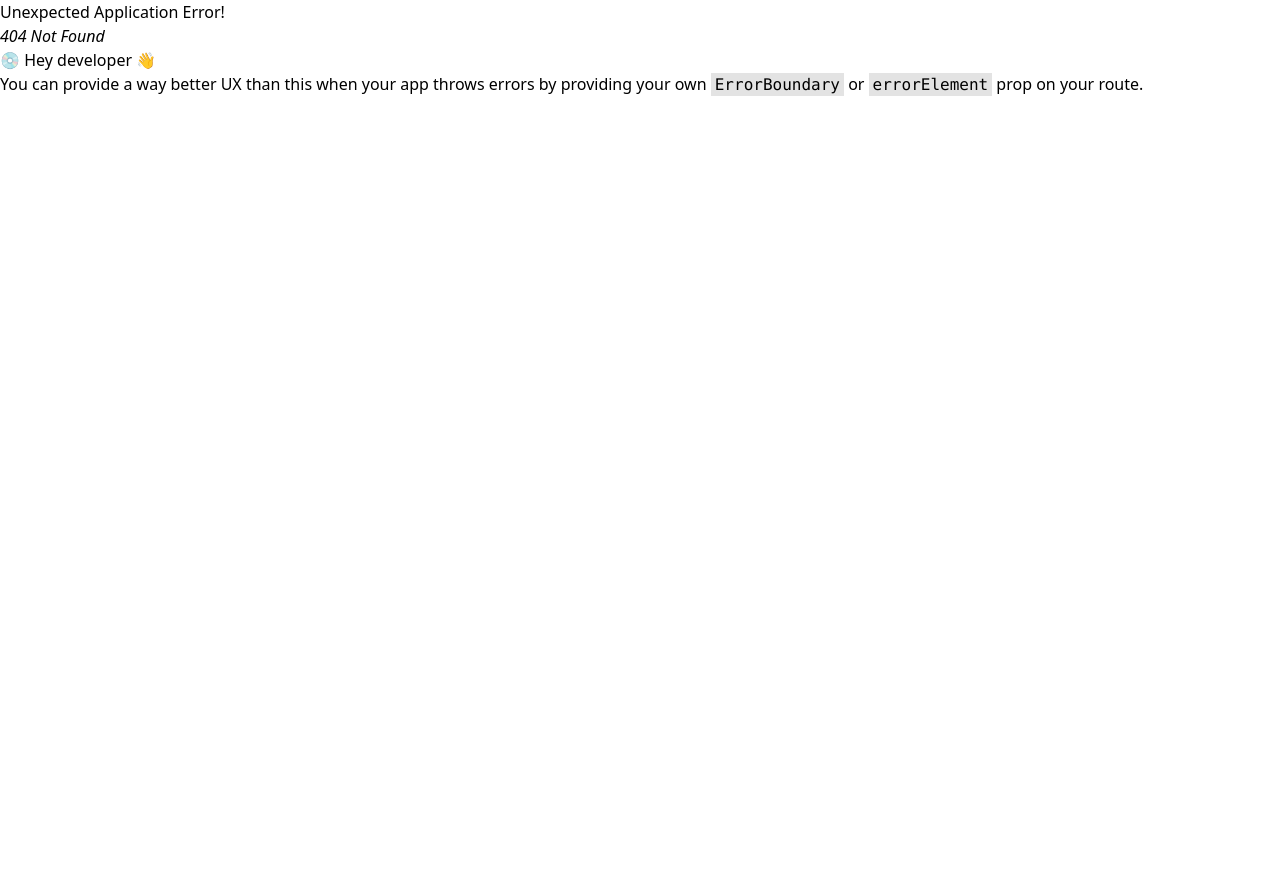
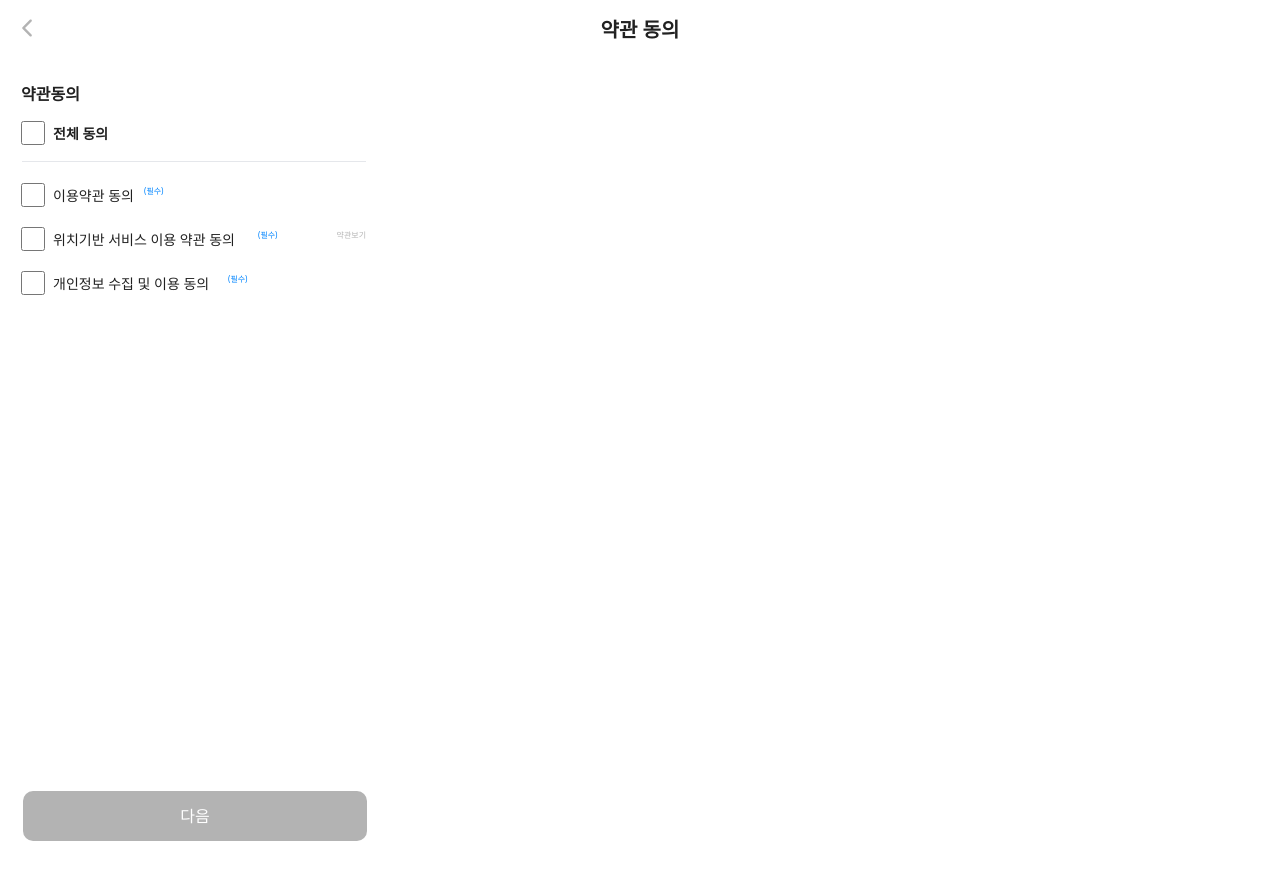
Before and after one commit to 9oormthon-univ/2024_DANPOONG_TEAM_14_FE, a React (Vite) app: page /accept in a window 1280 px wide. Before the commit this address had no page. Before the commit the page ends 800 px from the top, so only its background shows below. Built offline with nearby package versions, Linux system fonts and the light colour scheme.

Commit message:
accept, typeSelect page

```diff
--- a/index.html
+++ b/index.html
@@ -1,4 +1,4 @@
-<!doctype html>
+<!DOCTYPE html>
 <html lang="en">
   <head>
     <meta charset="UTF-8" />
@@ -9,7 +9,7 @@
     <meta name="viewport" content="width=device-width, initial-scale=1.0" />
     <title>동그라미</title>
   </head>
-  <body>
+  <body class="max-w-[390px] max-h-[844px]">
     <div id="root"></div>
     <script type="module" src="/src/main.tsx"></script>
   </body>
--- a/src/componenets/ActionButtons/index.tsx
+++ /dev/null
@@ -1,3 +0,0 @@
-export const ActionButtons = () => {
-  return <button></button>
-}
--- /dev/null
+++ b/src/components/ActionButtons/index.tsx
@@ -0,0 +1,31 @@
+export const ActionButtons = ({
+  children,
+  onClick,
+  disabled,
+}: {
+  children: React.ReactNode
+  onClick: () => void
+  disabled: boolean
+}) => {
+  if (children === "다음") {
+    return (
+      <button
+        className="w-[344px] h-[49.74px] bg-[#B3B3B3] text-[#FFFFFF] rounded-[10px]"
+        onClick={disabled ? undefined : onClick}
+        disabled={disabled}
+      >
+        {children}
+      </button>
+    )
+  }
+
+  return (
+    <button
+      className="w-[344px] h-[49.74px] bg-[skyblue] text-[#FFFFFF] rounded-[10px]"
+      onClick={disabled ? undefined : onClick}
+      disabled={disabled}
+    >
+      {children}
+    </button>
+  )
+}
--- /dev/null
+++ b/src/components/CheckboxInput/index.tsx
@@ -0,0 +1,23 @@
+export const CheckboxInput = ({
+  children,
+  onChange,
+  checked,
+}: {
+  children: React.ReactNode
+  onChange: (e: React.ChangeEvent<HTMLInputElement>) => void
+  checked: boolean
+}) => {
+  return (
+    <div className="flex items-center ml-[21px]">
+      <input
+        type="checkbox"
+        className="w-[24px] h-[24px] mr-[8px] border-solid border-[2px] border-black"
+        onChange={onChange}
+        checked={checked}
+      />
+      <label>
+        <span className="text-[14px]">{children}</span>
+      </label>
+    </div>
+  )
+}
--- /dev/null
+++ b/src/components/TypeSelectItem/index.tsx
@@ -0,0 +1,16 @@
+export const TypeSelectItem = ({
+  children,
+  desc,
+}: {
+  children: React.ReactNode
+  desc: string
+}) => {
+  return (
+    <div className="w-[331px] h-[125px] rounded-[10px] border-2 border-[#E3E1E1] border-solid hover:border-[#000000]">
+      <div className="text-[#C4C4C4] flex flex-col h-full pt-[17px] pl-[111px] hover:text-[#212529]">
+        <span className="text-[16px]">{children}</span>
+        <span className="text-[12px] leading-[14px]">{desc}</span>
+      </div>
+    </div>
+  )
+}
--- a/src/layout/header/Header.tsx
+++ b/src/layout/header/Header.tsx
@@ -1,3 +1,29 @@
+import { IoIosArrowBack } from "react-icons/io"
+import { useLocation, useNavigate } from "react-router-dom"
+
 export const Header = () => {
-  return <div>Header</div>
+  const location = useLocation()
+  const navigate = useNavigate()
+
+  return (
+    <div className="flex bg-[#FFFFFF] relative justify-center items-center pt-[15px]">
+      <div
+        className="absolute left-[14px] top-[15px]"
+        onClick={() => {
+          if (location.pathname === "/types") {
+            navigate("/accept")
+          } else if (location.pathname === "/accept") {
+            navigate("/login")
+          }
+        }}
+      >
+        <IoIosArrowBack className="text-[#B3B3B3] text-[26px]" />
+      </div>
+      <div>
+        {location.pathname === "/accept" && (
+          <span className="text-[20px] font-bold">약관 동의</span>
+        )}
+      </div>
+    </div>
+  )
 }
--- a/src/layout/index.tsx
+++ b/src/layout/index.tsx
@@ -1,21 +1,25 @@
-import { Outlet } from "react-router-dom"
+import { Outlet, useLocation } from "react-router-dom"
 
 import { Header } from "./header/Header"
 import { Footer } from "./footer/Footer"
 
 export const Layout = () => {
+  const location = useLocation()
+
   return (
     <div>
       <div className="text-black_01">
-        <div className="stick top-0 z-10 bg-black_03">
+        <div className="fixed top-0 left-0 z-10 w-full bg-black_03">
           <Header />
         </div>
         <div className="mx-auto min-h-screen">
           <Outlet />
         </div>
-      </div>
-      <div className="bg-black_03">
-        <Footer />
+        {location.pathname !== "/accept" && location.pathname !== "/types" && (
+          <div className="bg-black_03">
+            <Footer />
+          </div>
+        )}
       </div>
     </div>
   )
--- /dev/null
+++ b/src/pages/accept/AcceptPage.tsx
@@ -0,0 +1,92 @@
+import { useState, useEffect } from "react"
+import { ActionButtons } from "../../components/ActionButtons"
+import { CheckboxInput } from "../../components/CheckboxInput"
+import { useNavigate } from "react-router-dom"
+
+export const AcceptPage = () => {
+  const navigate = useNavigate()
+
+  const [allChecked, setAllChecked] = useState<boolean>(false)
+  const [useChecked, setUseChecked] = useState<boolean>(false)
+  const [locationChecked, setLocationChecked] = useState<boolean>(false)
+  const [personalChecked, setPersonalChecked] = useState<boolean>(false)
+
+  useEffect(() => {
+    const isAllChecked = useChecked && locationChecked && personalChecked
+    setAllChecked(isAllChecked)
+  }, [useChecked, locationChecked, personalChecked])
+
+  return (
+    <div>
+      <div className="mt-[82px] ml-[21px]">
+        <span className="text-[16px] font-bold">약관동의</span>
+      </div>
+      <div className="font-bold mt-[15px] mb-[16px]">
+        <CheckboxInput
+          onChange={(e) => {
+            setAllChecked(e.target.checked)
+            setUseChecked(e.target.checked)
+            setLocationChecked(e.target.checked)
+            setPersonalChecked(e.target.checked)
+          }}
+          checked={allChecked}
+        >
+          전체 동의
+        </CheckboxInput>
+      </div>
+      <hr className="w-[344px] h-[0.5px] bg-[#B3B3B3] font-bold ml-[22px]" />
+      <ul className="list-none flex flex-col gap-[20px] mt-[21px]">
+        <li className="relative">
+          <CheckboxInput
+            onChange={(e) => {
+              setUseChecked(e.target.checked)
+            }}
+            checked={useChecked}
+          >
+            이용약관 동의
+          </CheckboxInput>
+          <span className="text-[#0085FF] text-[8px] absolute top-[2px] left-[144px]">
+            (필수)
+          </span>
+        </li>
+        <li className="relative">
+          <CheckboxInput
+            onChange={(e) => {
+              setLocationChecked(e.target.checked)
+            }}
+            checked={locationChecked}
+          >
+            위치기반 서비스 이용 약관 동의
+          </CheckboxInput>
+          <span className="text-[#0085FF] text-[8px] absolute top-[2px] left-[258px]">
+            (필수)
+          </span>
+          <span className="text-[#B3B3B3] text-[8px] absolute right-[24px] top-[2px]">
+            약관보기
+          </span>
+        </li>
+        <li className="relative">
+          <CheckboxInput
+            onChange={(e) => {
+              setPersonalChecked(e.target.checked)
+            }}
+            checked={personalChecked}
+          >
+            개인정보 수집 및 이용 동의
+          </CheckboxInput>
+          <span className="text-[#0085FF] text-[8px] absolute top-[2px] left-[228px]">
+            (필수)
+          </span>
+        </li>
+      </ul>
+      <div className="mt-[496px] text-center">
+        <ActionButtons
+          onClick={() => navigate("/types")}
+          disabled={!allChecked}
+        >
+          다음
+        </ActionButtons>
+      </div>
+    </div>
+  )
+}
--- /dev/null
+++ b/src/pages/done/FirstStartPage.tsx
@@ -0,0 +1,24 @@
+import { ActionButtons } from "../../components/ActionButtons"
+import { useNavigate } from "react-router-dom"
+
+export const FirstStartPage = () => {
+  const navigate = useNavigate()
+
+  return (
+    <div>
+      <div>
+        <span>동그라me 가입 환영</span>
+      </div>
+      <div>
+        <ActionButtons
+          onClick={() => {
+            navigate("/start")
+          }}
+          disabled={false}
+        >
+          동그라me 시작하기
+        </ActionButtons>
+      </div>
+    </div>
+  )
+}
--- a/src/pages/login/LoginPage.tsx
+++ b/src/pages/login/LoginPage.tsx
@@ -6,19 +6,15 @@ export const LoginPage = () => {
       <div className="w-[99px] h-[96px] bg-red-600 mt-[282px] mb-[12px]">
         logo
       </div>
-      <div className="flex flex-col justify-center items-center">
-        <span className="text-[12px] leading-[22px] text-[#FF8A9B]">
-          이동약자를 위한 지도 서비스
-        </span>
-        <span className="text-[12px] leading-[22px] text-[#FF8A9B]">
-          동그라me
-        </span>
+      <div className="text-[12px] leading-[22px] text-[#FF8A9B] flex flex-col justify-center items-center">
+        <span>이동약자를 위한 지도 서비스</span>
+        <span>동그라me</span>
       </div>
       <div className="w-[295px] h-[36.4px] bg-[#FDDC3F] relative flex justify-center items-center mt-[221px] rounded-md cursor-pointer">
         <div className="absolute left-[10px]">
           <ImBubble />
         </div>
-        <div className="">
+        <div>
           <span className="text-[13px]">카카오톡으로 로그인</span>
         </div>
       </div>
--- /dev/null
+++ b/src/pages/type/TypeSelectPage.tsx
@@ -0,0 +1,44 @@
+import { TypeSelectItem } from "../../components/TypeSelectItem"
+import { ActionButtons } from "../../components/ActionButtons"
+import { useNavigate } from "react-router-dom"
+
+export const TypeSelectPage = () => {
+  const navigate = useNavigate()
+
+  return (
+    <div>
+      <div className="text-[20px] font-bold flex flex-col justify-center mt-[48px] ml-[22px]">
+        <span>사용자님의 유형을 선택해주세요.</span>
+        <span>맞춤 여행 장소를 추천해 드려요.</span>
+      </div>
+      <div className="text-[13px] text-[#797979] mt-[2px] ml-[22px] mb-[35px]">
+        <span>동그라미에서 즐거운 여행을 도울게요!</span>
+      </div>
+      <ul className="flex flex-col items-center gap-[35px]">
+        <li>
+          <TypeSelectItem desc="장애인 화장실이 필요해요">
+            장애인
+          </TypeSelectItem>
+        </li>
+        <li>
+          <TypeSelectItem desc="접근이 용이하면 좋겠어요">
+            임산부
+          </TypeSelectItem>
+        </li>
+        <li>
+          <TypeSelectItem desc="">노약자</TypeSelectItem>
+        </li>
+        <li>
+          <TypeSelectItem desc="어깨부터 엉덩이가지의 라인이 직선에 가까운 체형이에요.">
+            어린이
+          </TypeSelectItem>
+        </li>
+      </ul>
+      <div className="text-center mt-[35px]">
+        <ActionButtons onClick={() => navigate("/done")} disabled={false}>
+          다음
+        </ActionButtons>
+      </div>
+    </div>
+  )
+}
```
Also changed, not shown: src/routes/Router.tsx (+27 -0 lines).
